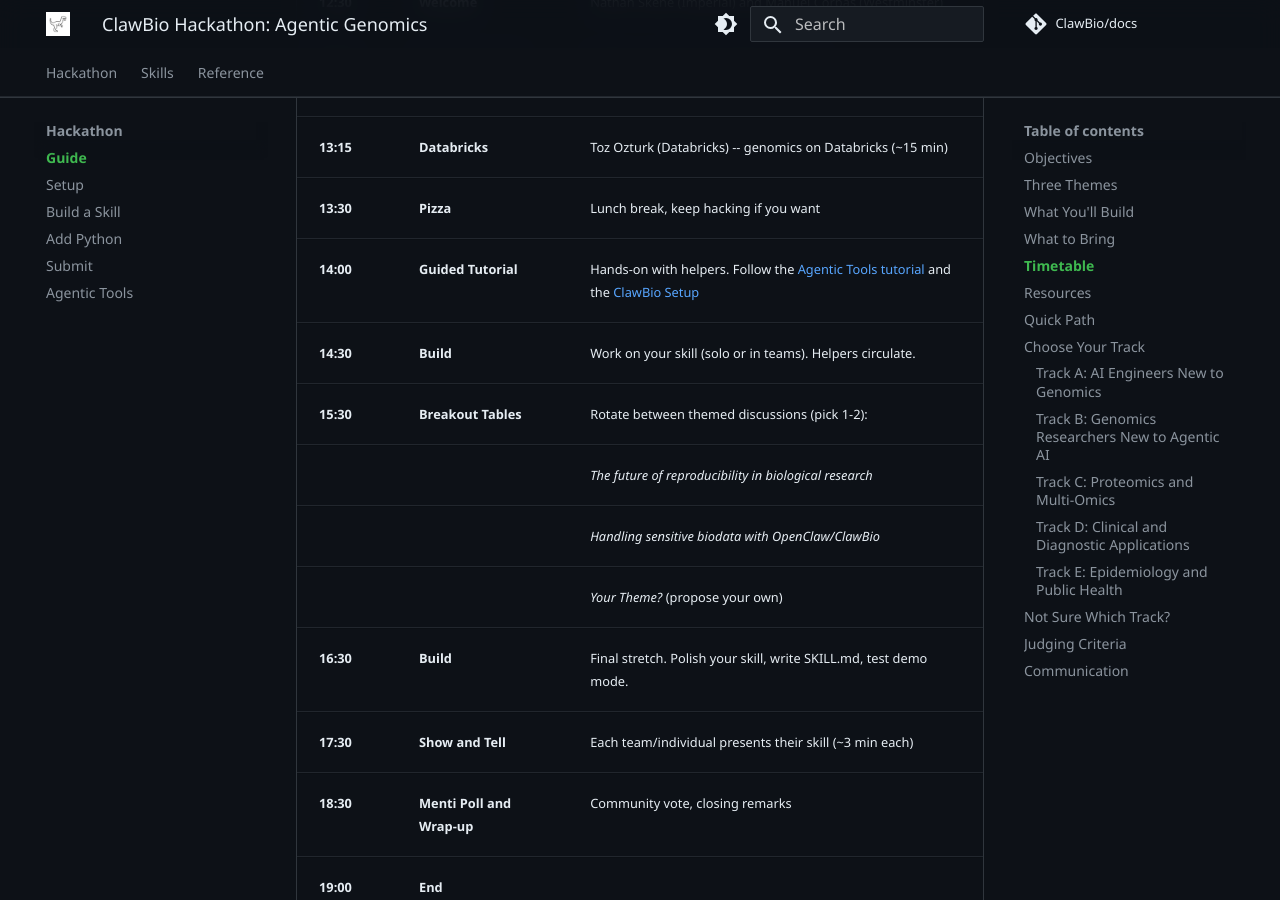
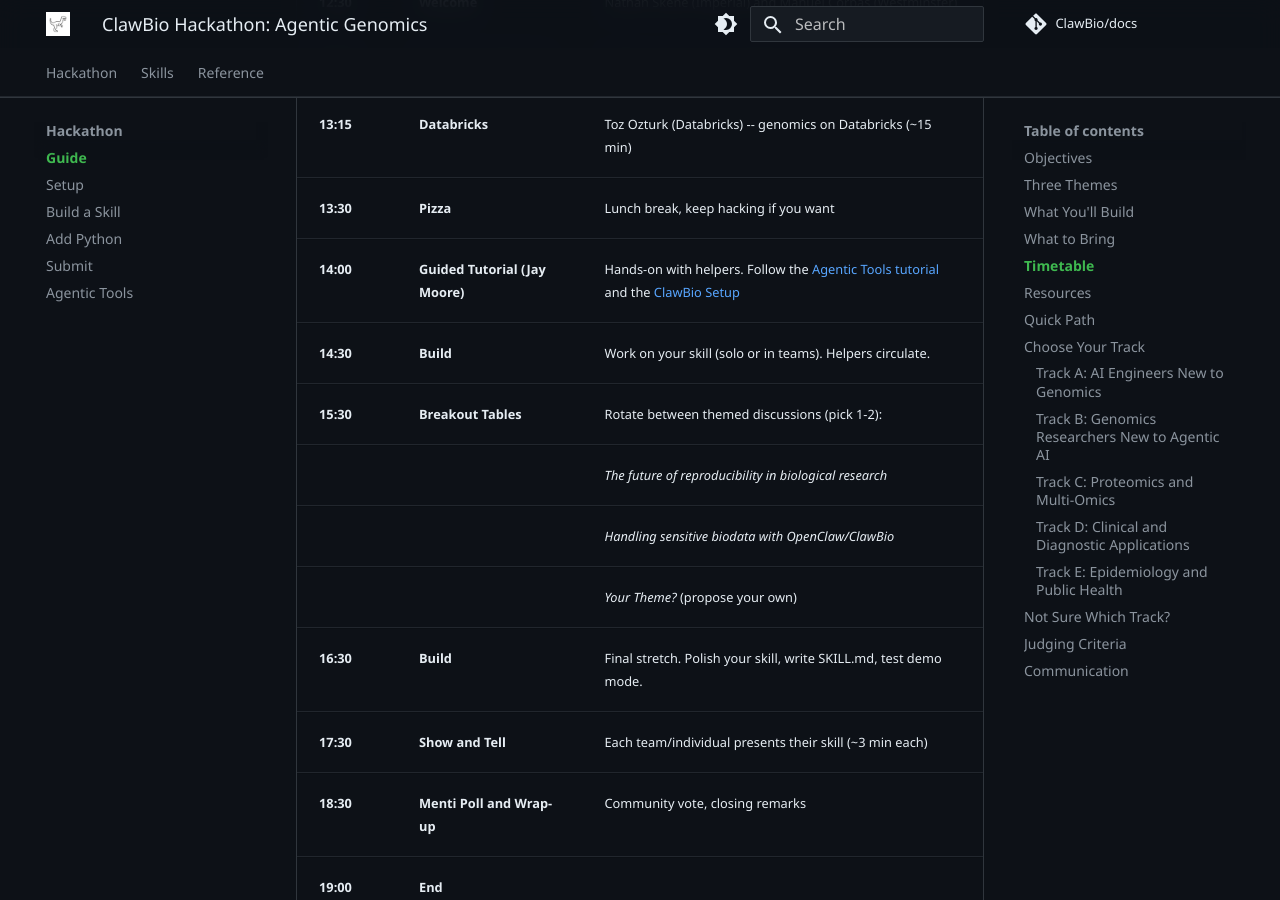
Before and after one commit to ClawBio/docs, an MkDocs documentation site: the page built from docs/hackathon/index.md, in a window 1280 px wide and 900 px high, scrolled down 2781 px. Built offline with MkDocs 1.6.1 and Material for MkDocs 9.7.7, drawn with Linux system fonts in a browser that asks for light colours; comment, search, counter and statistics services are not loaded.

Commit message:
Add Jay Moore's name to guided tutorial slot

```diff
--- a/docs/hackathon/index.md
+++ b/docs/hackathon/index.md
@@ -62,7 +62,7 @@
 | **12:45** | **[Overview of the day](presentation/)** | Themes, tracks, how submissions work |
 | **13:15** | **Databricks** | Toz Ozturk (Databricks) -- genomics on Databricks (~15 min) |
 | **13:30** | **Pizza** | Lunch break, keep hacking if you want |
-| **14:00** | **Guided Tutorial** | Hands-on with helpers. Follow the [Agentic Tools tutorial](agentic-tools.md) and the [ClawBio Setup](setup.md) |
+| **14:00** | **Guided Tutorial (Jay Moore)** | Hands-on with helpers. Follow the [Agentic Tools tutorial](agentic-tools.md) and the [ClawBio Setup](setup.md) |
 | **14:30** | **Build** | Work on your skill (solo or in teams). Helpers circulate. |
 | **15:30** | **Breakout Tables** | Rotate between themed discussions (pick 1-2): |
 |  | | *The future of reproducibility in biological research* |
```
